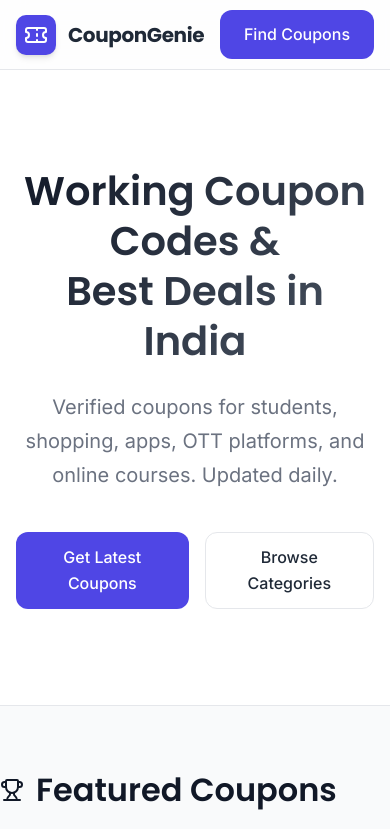
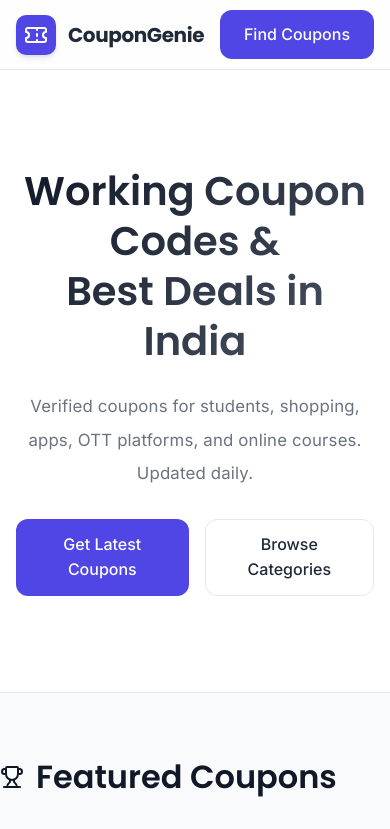
Before and after one commit to Ejack172/CouponGenie, a Next.js app: page / in a window 390 px wide. Shown: the top 829 px of the page. Built offline with nearby package versions, Linux system fonts and the light colour scheme.

Commit message:
Update mobile typography settings

```diff
--- a/app/globals.css
+++ b/app/globals.css
@@ -57,6 +57,25 @@ p {
 li {
   line-height: 1.7;
   margin-bottom: 0.5rem;
+}
+
+/* Mobile-specific adjustments for better touch/readability */
+@media (max-width: 768px) {
+  p {
+    font-size: 1.05rem !important;
+    line-height: 2.0 !important;
+    margin-bottom: 1.75rem !important;
+    letter-spacing: 0.01em;
+    /* Slight letter spacing for better readability */
+  }
+
+  li {
+    font-size: 1.05rem !important;
+    line-height: 2.0 !important;
+    margin-bottom: 1rem !important;
+    padding-left: 0.25rem;
+    /* Slight padding for lists */
+  }
 }
 
 /* Headings should breathe slightly */
```
Also changed, not shown: app/[coupon]/page.module.css (+7 -0 lines).
